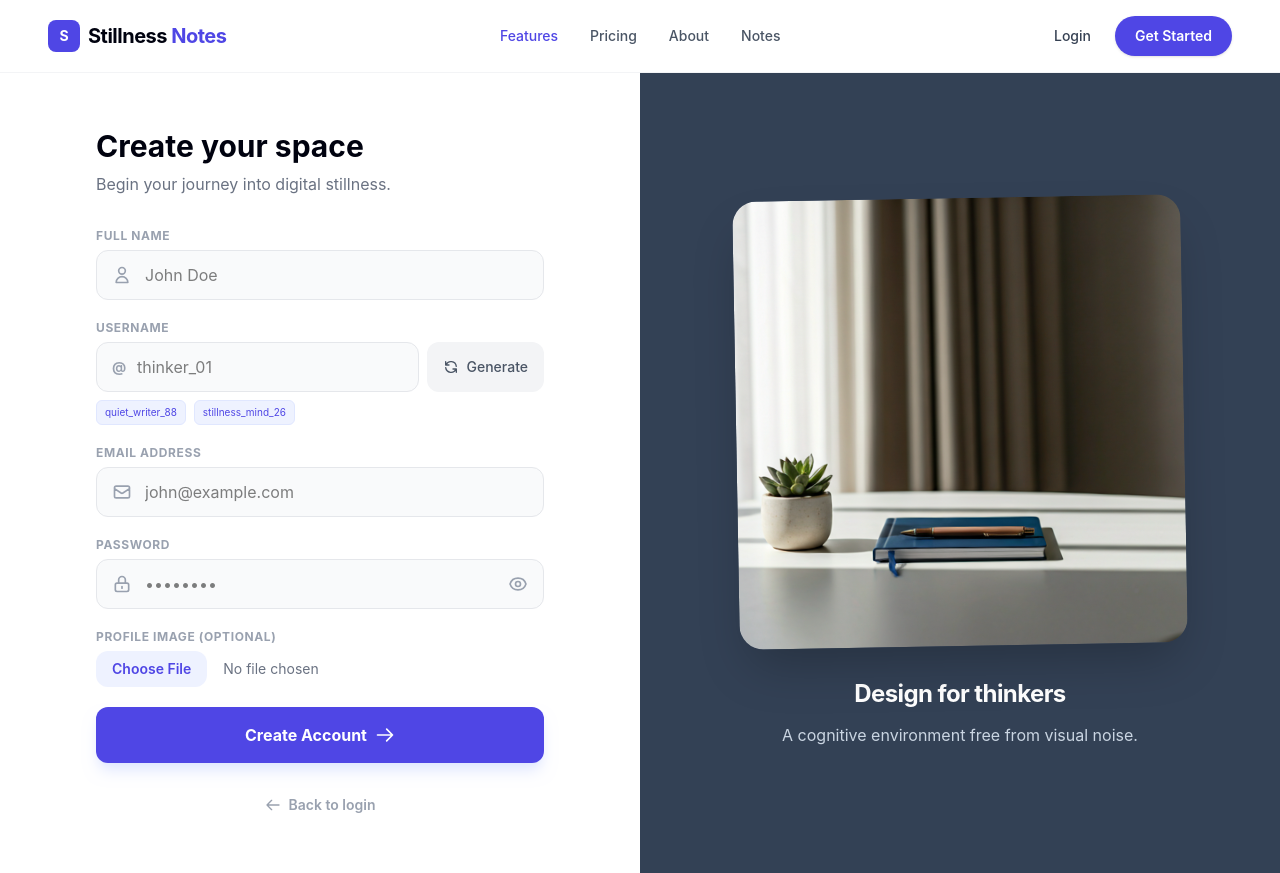
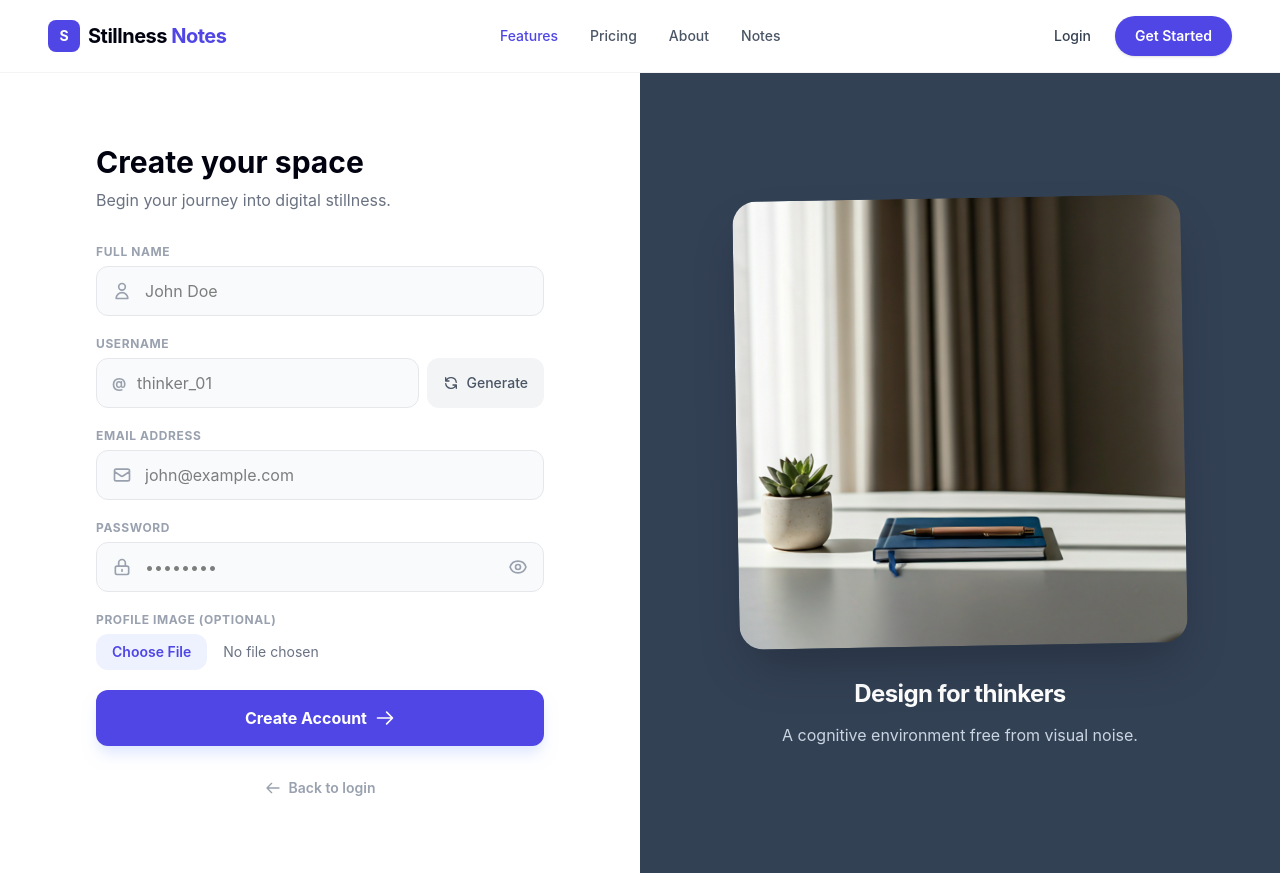
Before and after one commit to ferdhwork1475-rgb/notes-app, a React (Vite) app in the folder frontend/: page /signup in a window 1280 px wide. Built offline with nearby package versions, Linux system fonts and the light colour scheme; a web font is replaced by a local one.

Commit message:
Fixed the cors, debugging the ui to display the suggested usernames

```diff
--- a/frontend/package.json
+++ b/frontend/package.json
@@ -14,6 +14,7 @@
     "react": "^19.2.5",
     "react-dom": "^19.2.5",
     "react-router-dom": "^7.14.2",
+    "react-spinners": "^0.17.0",
     "react-toastify": "^11.1.0"
   },
   "devDependencies": {
--- a/frontend/src/pages/Signup.jsx
+++ b/frontend/src/pages/Signup.jsx
@@ -1,7 +1,8 @@
-import { useState } from "react";
+import { useState, useEffect } from "react";
 import { Link } from "react-router-dom";
 import { toast } from "react-toastify";
-import axios from "axios"
+import { ClipLoader } from "react-spinners";
+import axios from "axios";
 import Navbar from "../components/Navbar";
 import stillness_sign from "../assets/stillness_sign.png";
 
@@ -11,7 +12,8 @@ const Signup = () => {
   const [email, setEmail] = useState("");
   const [password, setPassword] = useState("");
   const [profileImg, setProfileImg] = useState("");
-  const [suggestedUsernames, setSuggestedUsernames] = ([])
+  const [suggestedUsernames, setSuggestedUsernames] = useState([]);
+  const [loading, setIsLoading] = useState(false);
 
   const generateUsernames = async () => {
     if (fullname === "") {
@@ -23,13 +25,24 @@ const Signup = () => {
 
     try {
       // Fetch usernames from the server
-      const apiUrl = `${import.meta.env.VITE_BACKEND_API_URL}generate-usernames`;
+      setIsLoading(true);
+      const apiUrl = `${import.meta.env.VITE_BACKEND_API_URL}suggest-usernames`;
       const response = await axios.post(apiUrl, { fullname });
-      console.log(response);
+      const suggestions = response.data.suggestions;
+      console.log(suggestions)
+      setSuggestedUsernames(suggestions);
+      setIsLoading(false);
     } catch (error) {
+      setIsLoading(false);
       console.log(error);
     }
   };
+
+  useEffect(() => {
+    // Clear suggestions if fullname changes
+    setSuggestedUsernames([]);
+  }, [fullname]);
+
   return (
     <>
       <Navbar />
@@ -110,8 +123,11 @@ const Signup = () => {
                 <button
                   type="button"
                   className="px-4 py-3 bg-gray-100 text-gray-600 rounded-xl hover:bg-[#4F46E5] hover:text-white transition-all font-medium text-sm flex items-center gap-2"
-                  onClick={generateUsernames}
+                  onClick={loading ? null : generateUsernames}
                 >
+                  {loading ? (
+                    <ClipLoader color="#4F46E5" size={14} />
+                  ) : (
                     <svg
                       className="w-4 h-4"
                       fill="none"
@@ -125,18 +141,18 @@ const Signup = () => {
                         d="M4 4v5h.582m15.356 2A8.001 8.001 0 004.582 9m0 0H9m11 11v-5h-.581m0 0a8.003 8.003 0 01-15.357-2m15.357 2H15"
                       />
                     </svg>
-                  Generate
+                  )}
+                  {loading ? "Generating" : "Generate"}
                 </button>
               </div>
               {/* Username Suggestions Div */}
+              {suggestedUsernames.map((username) => {
                   <div className="mt-2 flex flex-wrap gap-2 min-h-6">
                     <span className="text-[10px] bg-indigo-50 text-[#4F46E5] px-2 py-1 rounded-md cursor-pointer hover:bg-indigo-100 border border-indigo-100 transition-colors">
-                  quiet_writer_88
+                      {username}
                     </span>
-                <span className="text-[10px] bg-indigo-50 text-[#4F46E5] px-2 py-1 rounded-md cursor-pointer hover:bg-indigo-100 border border-indigo-100 transition-colors">
-                  stillness_mind_26
-                </span>
-              </div>
+                  </div>;
+                })}
             </div>
 
             {/* Email */}
```
Also changed, not shown: 2 other files (tests, documents, lock files or other folders). Lines whose indentation alone changed are shown as unchanged.
